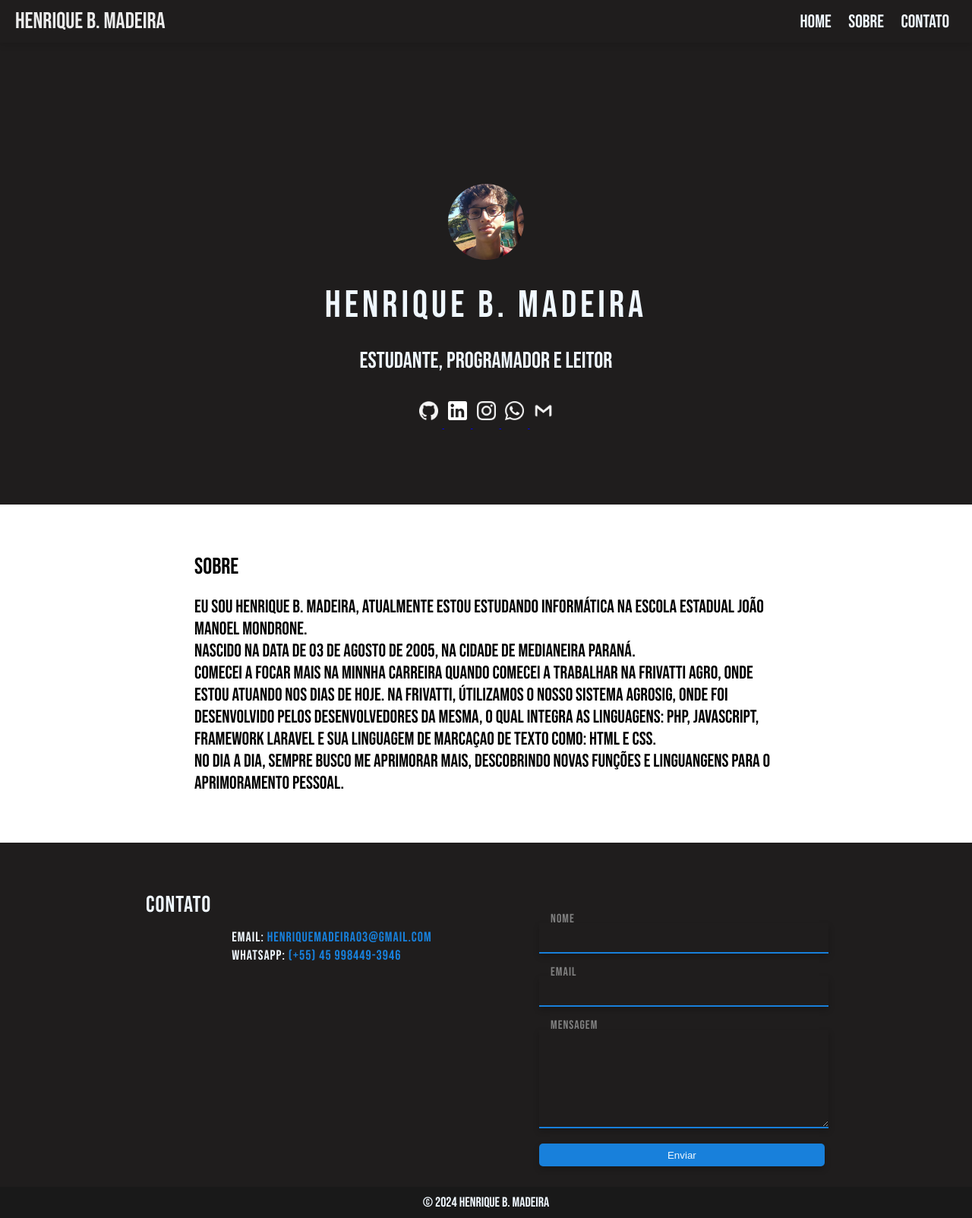
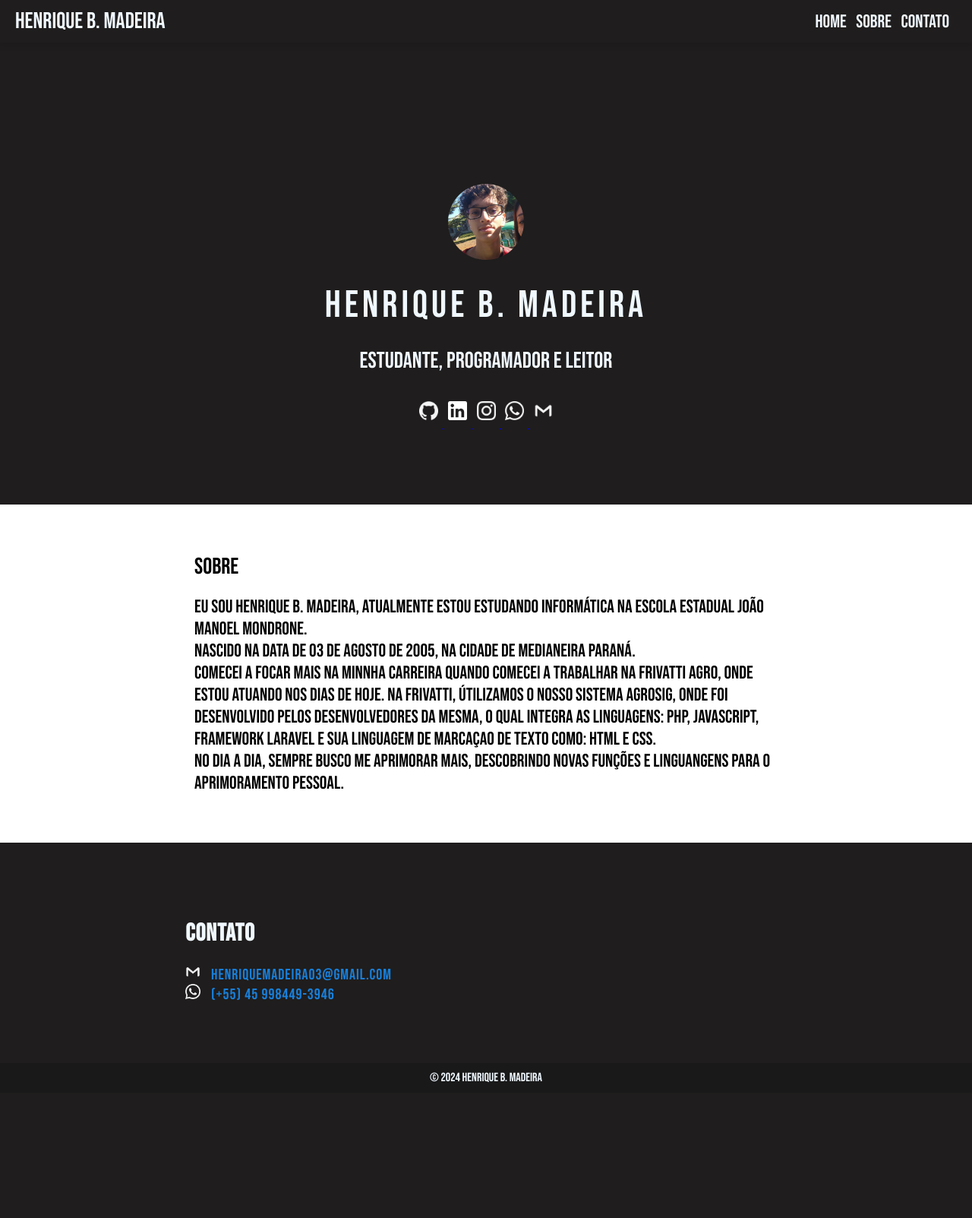
Before and after one commit to HenriqueHBM/Portfolio, a PHP site: page / in a window 1280 px wide. Shown: the whole page at 76% size. After the commit the page ends 1424 px from the top, so only its background shows below. Run offline with PHP 8.4, Linux system fonts and the light colour scheme.

Commit message:
feat: tela de contatos

```diff
--- a/index.php
+++ b/index.php
@@ -1,41 +1,14 @@
 <!DOCTYPE html>
 <html lang="pt-br">
+<?php
+require_once 'layouts/header.php';
+?>
 
 <head>
-    <meta charset="UTF-8">
-    <meta name="viewport" content="width=device-width, initial-scale=1.0">
-
-    <!-- Icone -->
-    <link rel="icon" type="image/x-icon" href="./foto_vermelha.jpeg">
-
     <title>| Henrique B. Madeira</title>
-
-    <!-- Font's -->
-    <link rel="preconnect" href="https://fonts.googleapis.com">
-    <link rel="preconnect" href="https://fonts.gstatic.com" crossorigin>
-    <link href="https://fonts.googleapis.com/css2?family=Bebas+Neue&display=swap" rel="stylesheet">
-
-    <link rel="stylesheet" href="./style.css">
-
-
-
 </head>
 
 <body>
-    <header>
-        <nav>
-            <div id="nome">
-                <div class="text-lg ">
-                    Henrique B. Madeira
-                </div>
-            </div>
-            <div id="menu">
-                <a href="#home" class="text-md inline clear-link">HOME</a>
-                <a href="#sobre" class="text-md inline clear-link">SOBRE</a>
-                <a href="#contato" class="text-md inline clear-link"> CONTATO</a>
-            </div>
-        </nav>
-    </header>
     <main>
         <div id="home">
             <img src="./img/foto_vermelha.jpeg" alt="Foto Home" id="home-foto">
@@ -77,41 +50,23 @@
                 No dia a dia, sempre busco me aprimorar mais, descobrindo novas funções e linguangens para o aprimoramento pessoal.
             </div>
         </div>
-    </main>
-    <footer id="contato">
-        <div class="text-lg">Contato</div>
-        <div id="contato-links" class="flex-divid">
-            <div id="footer-email" class="text-sm">
-                Email: <a href="mailto:henrique.madeira1@gmail.com" target="_blank" class="clear-link">henriquemadeira03@gmail.com</a>
-            </div>
-            <div id="footer-telefone" class="text-sm">
-                Whatsapp: <a href="https://api.whatsapp.com/send?phone=5545998493946" target="_blank" class="clear-link"> (+55) 45 998449-3946</a>
+        <div id="contato">
+        <div id="header-contato" class="flex-divid">
+            <div class="flex-divid">
+                <h1>Contato</h1>
+                <div class="text-sm">
+                    <img src="./icons/gmail.png" width="20" height="20" alt="email" class="margin-right-md">
+                    <a href="mailto:henrique.madeira1@gmail.com" target="_blank" class="clear-link">henriquemadeira03@gmail.com</a>
+                    <br>
+                    <img src="./icons/whatsapp.png" width="20" height="20" alt="Whatsapp" class="margin-right-md">
+                    <a href="https://api.whatsapp.com/send?phone=5545998493946" target="_blank" class="clear-link"> (+55) 45 998449-3946</a>
+                </div>
             </div>
         </div>
-        <div id="contato-inputs" class="flex-divid">
-            <div class="field-group">
-                <input id="contato-nome" type="text" class="input-contato">
-                <label class="label-field" for="contato-nome">Nome</label>
-            </div>
-            <div class="field-group">
-                <input id="contato-email" type="text" class="input-contato" >
-                <label class="label-field" for="contato-email">Email</label>
-            </div>
-            <div class="field-group">
-                <textarea name="" id="" rows="4" class=" input-contato input-contato-textarea"></textarea>
-                <label class="label-field" for="contato-mensagem">Mensagem</label>
-            </div>
-            <div>
-                <button id="contato-botao" type="submit">
-                    Enviar
-                </button>
-            </div>
+        </div>
+    </main>
 
-        </div>
-    </footer>
-    <div id="footer-copyright" class="text-sm">
-        &copy; 2024 Henrique B. Madeira
-    </div>
+    <?php require_once 'layouts/footer.php' ?>
 </body>
 
 </html>
--- /dev/null
+++ b/layouts/footer.php
@@ -0,0 +1,3 @@
+<footer id="footer-copyright">
+    &copy; 2024 Henrique B. Madeira
+</footer>
--- /dev/null
+++ b/layouts/header.php
@@ -0,0 +1,32 @@
+<head>
+    <meta charset="UTF-8">
+    <meta name="viewport" content="width=device-width, initial-scale=1.0">
+
+    <!-- Icone -->
+    <link rel="icon" type="image/x-icon" href="./foto_vermelha.jpeg">
+
+    <!-- Font's -->
+    <link rel="preconnect" href="https://fonts.googleapis.com">
+    <link rel="preconnect" href="https://fonts.gstatic.com" crossorigin>
+    <link href="https://fonts.googleapis.com/css2?family=Bebas+Neue&display=swap" rel="stylesheet">
+
+    <link rel="stylesheet" href="./style.css">
+
+</head>
+
+<header>
+    <nav>
+        <div class="menu">
+            <a href="/Portfolio/" class="clear-link" >
+                <div class="text-lg">
+                    Henrique B. Madeira
+                </div>
+            </a>
+        </div>
+        <div class="menu">
+            <a href="/Portfolio/" class="text-md inline clear-link margin-right-md">HOME</a>
+            <a href="#sobre" class="text-md inline clear-link margin-right-md">SOBRE</a>
+            <a href="/Portfolio/contato.php" class="text-md inline clear-link margin-right-md"> CONTATO</a>
+        </div>
+    </nav>
+</header>
--- a/style.css
+++ b/style.css
@@ -44,10 +44,9 @@ header{
 .clear-link{
     text-decoration: none;
 }
-#menu > a{
+.menu > a{
     color: aliceblue;
     transition: color 0.2s ease-in-out;
-    margin: 10px;
 }
 
 #home{
@@ -75,7 +74,8 @@ header{
     border-radius: 50%;
 }
 
-#menu > a:hover{
+
+.menu > a:hover{
     color: rgb(24, 128, 219);
 }
 
@@ -88,46 +88,53 @@ header{
     margin-top: 20px;
 }
 
-footer{
-    background-color: rgb(31, 29, 29);
-    color: aliceblue;
-    padding: 5% 15% 0 15%;
-    letter-spacing: 1px;
-}
-
 #footer-copyright{
     background-color: rgba(0, 0, 0, 0.9);
     width: 100%;
     z-index: 1000;
-    /* height: 40px; */
     padding: 10px 0;
     text-align: center;
     justify-content: center;
     color: aliceblue;
 }
 
-#contato  a{
-    color: rgb(24, 128, 219);
-}
-#contato-links{
-    margin: 20px 0;
-}
-#contato-links div{
-    margin-top: 3px;
+
+#contato-body {
+    margin-top: 6%;
+    background-color: rgb(51, 48, 48);
+    justify-content: center;
+    align-items: center;
+    height: 100vh;
 }
 
 #contato{
+    color: aliceblue;
+    padding: 2% 15% 2% 15%;
+    letter-spacing: 1px;
     display: flex;
 }
 
-.flex-divid{
-    flex:1;
+#box-contato {
+    background-color: rgb(31, 29, 29);
+    display: flex;
+    justify-content: center;
+    box-shadow: 0 4px 8px rgba(0, 0, 0, 0.5);
+    border-radius: 10px;
+    min-height: 450px;
+    width: 800px;
+    color: aliceblue;
+}
+
+
+.flex-divid {
+    flex: 1;
     padding: 3%;
 }
+
 .input-contato {
     border: none;
-    margin-bottom: 15px;
-    width: 100%;
+    margin-bottom: 30px;
+    width: 95%;
     height: 30px;
     border-bottom: 2px solid rgb(24, 128, 219);
 
@@ -139,7 +146,7 @@ footer{
     box-shadow: 0 4px 8px rgba(0, 0, 0, 0.2);
 }
 
-.input-contato-textarea{
+.input-contato-textarea {
     height: 120px;
 }
 
@@ -159,12 +166,33 @@ footer{
     color: gray;
 }
 
-#contato-botao{
-    width: 107%;
+#contato-botao {
+    width: 50%;
     height: 30px;
     background-color: rgb(24, 128, 219);
     border: none;
     border-radius: 5px;
-    color:aliceblue;
+    color: aliceblue;
     box-shadow: 0 4px 8px rgba(0, 0, 0, 0.2);
 }
+
+#header-contato {
+    color: aliceblue;
+}
+
+#contato a {
+    color: rgb(24, 128, 219);
+    font-size: 20px;
+}
+
+.margin-right-md {
+    margin-right: 10px;
+}
+
+main #contato{
+    background-color: rgb(31, 29, 29);
+}
+
+#contato-footer{
+    margin-top: 10%;
+}
```
Also changed, not shown: contato.php (added, +54 -0 lines).
